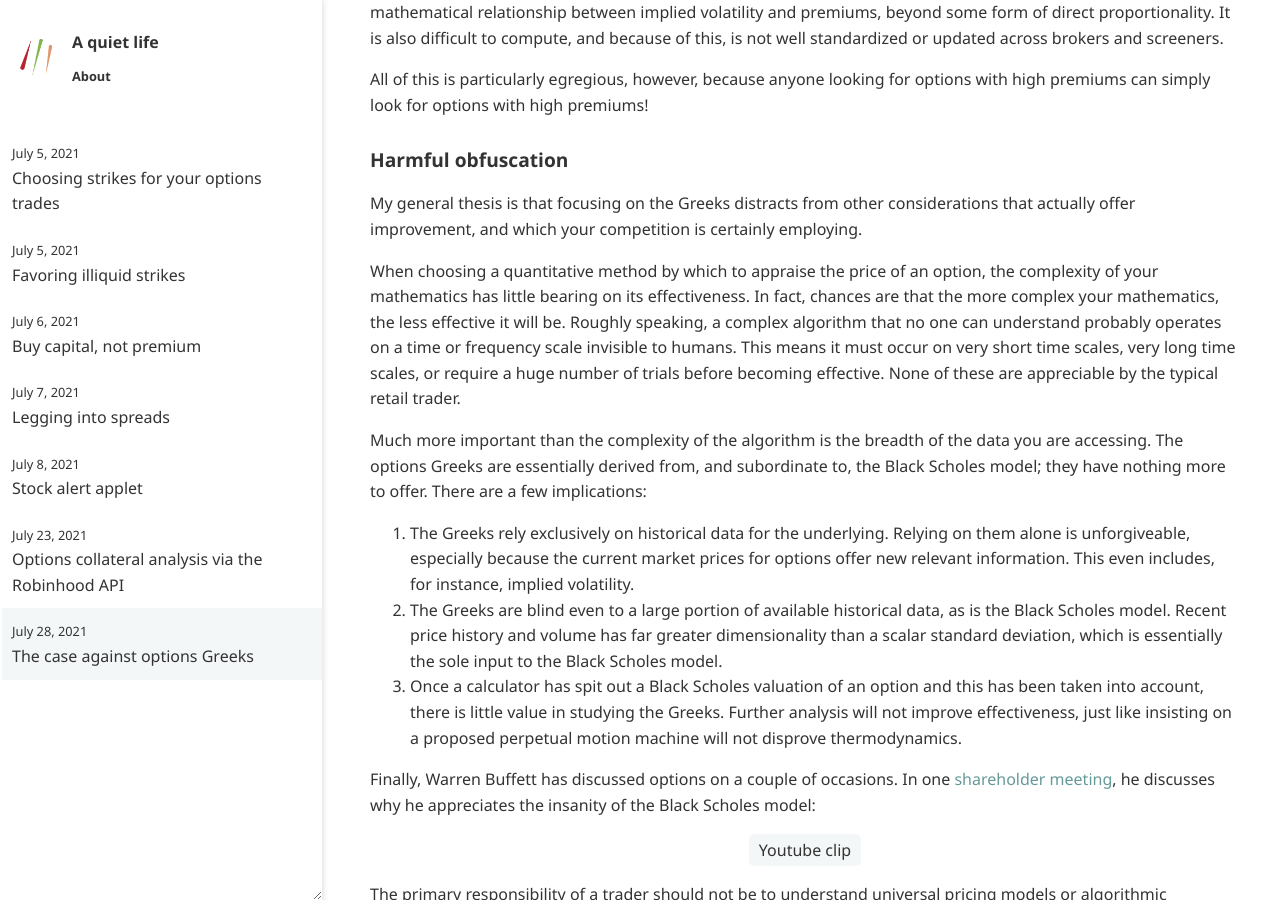
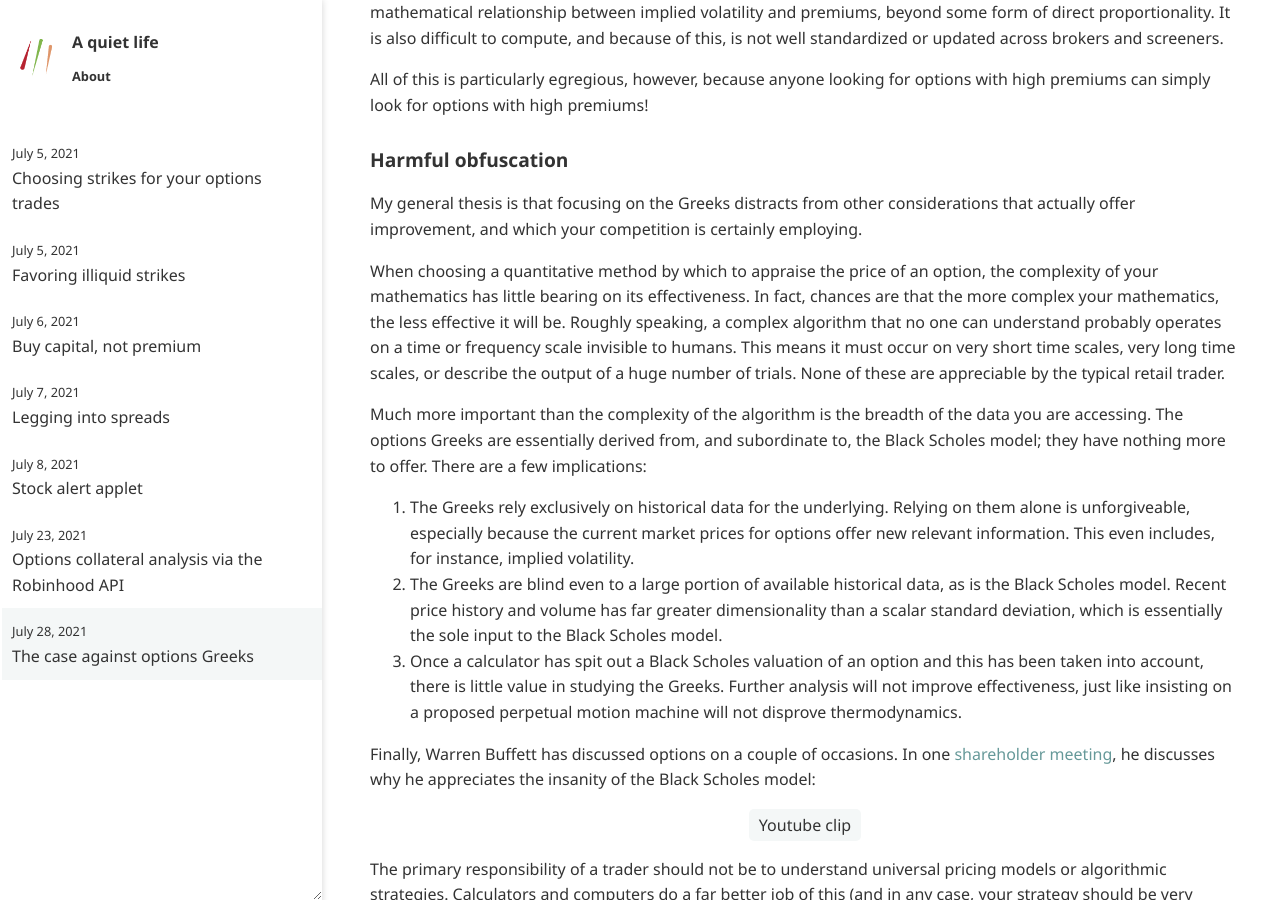
Before and after one commit to ansyblenetwork/aquietlife, a Jekyll site: the page built from _posts/2021-07-28-greeks.md, in a window 1280 px wide and 900 px high, scrolled down 963 px. Built offline with Jekyll 4.4.1, drawn with Linux system fonts in a browser that asks for light colours.

Commit message:
Update 2021-07-28-greeks.md

```diff
--- a/_posts/2021-07-28-greeks.md
+++ b/_posts/2021-07-28-greeks.md
@@ -28,7 +28,7 @@
 
 My general thesis is that focusing on the Greeks distracts from other considerations that actually offer improvement, and which your competition is certainly employing.
 
-When choosing a quantitative method by which to appraise the price of an option, the complexity of your mathematics has little bearing on its effectiveness. In fact, chances are that the more complex your mathematics, the less effective it will be. Roughly speaking, a complex algorithm that no one can understand probably operates on a time or frequency scale invisible to humans. This means it must occur on very short time scales, very long time scales, or require a huge number of trials before becoming effective. None of these are appreciable by the typical retail trader.
+When choosing a quantitative method by which to appraise the price of an option, the complexity of your mathematics has little bearing on its effectiveness. In fact, chances are that the more complex your mathematics, the less effective it will be. Roughly speaking, a complex algorithm that no one can understand probably operates on a time or frequency scale invisible to humans. This means it must occur on very short time scales, very long time scales, or describe the output of a huge number of trials. None of these are appreciable by the typical retail trader.
 
 Much more important than the complexity of the algorithm is the breadth of the data you are accessing. The options Greeks are essentially derived from, and subordinate to, the Black Scholes model; they have nothing more to offer. There are a few implications:
 
```
